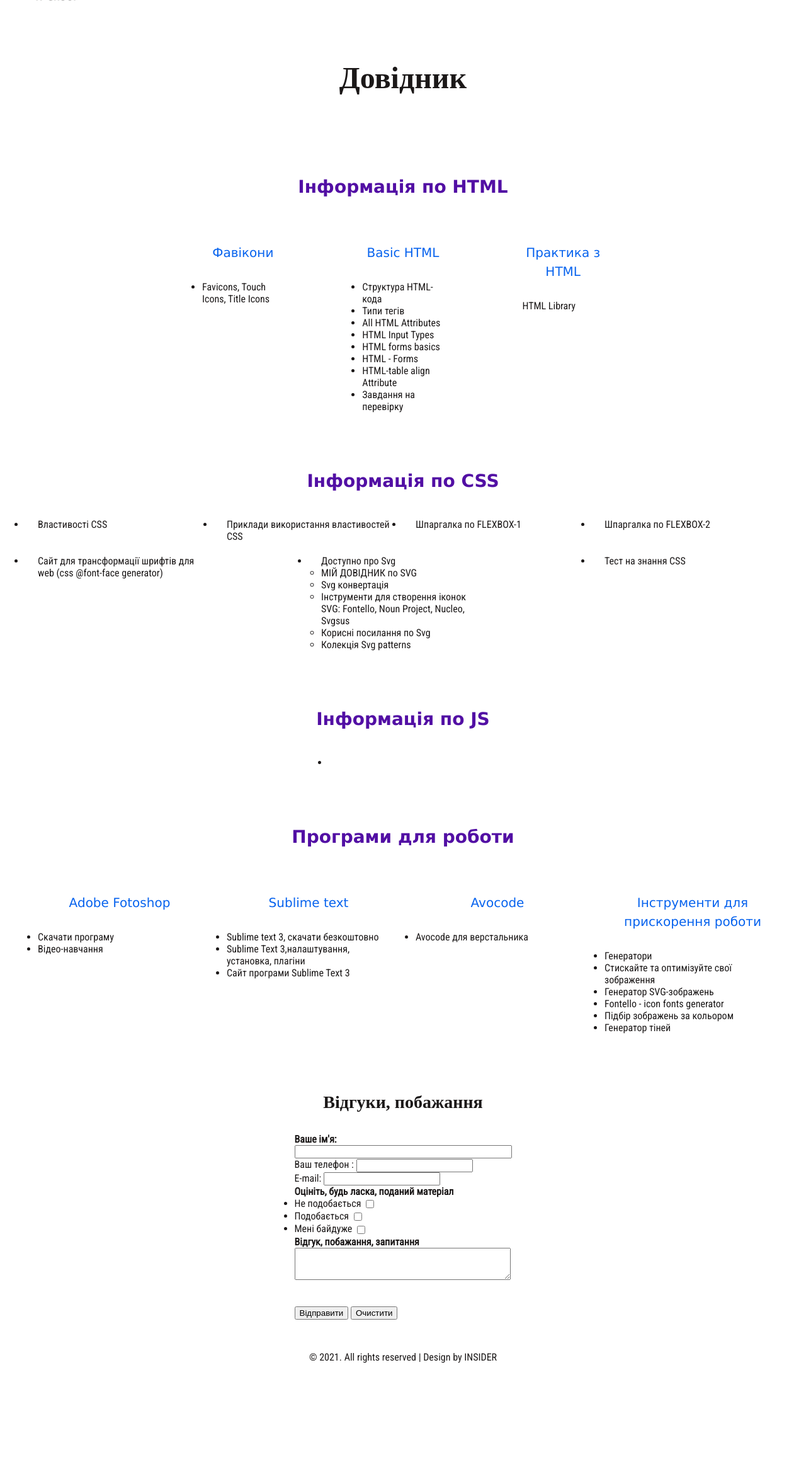
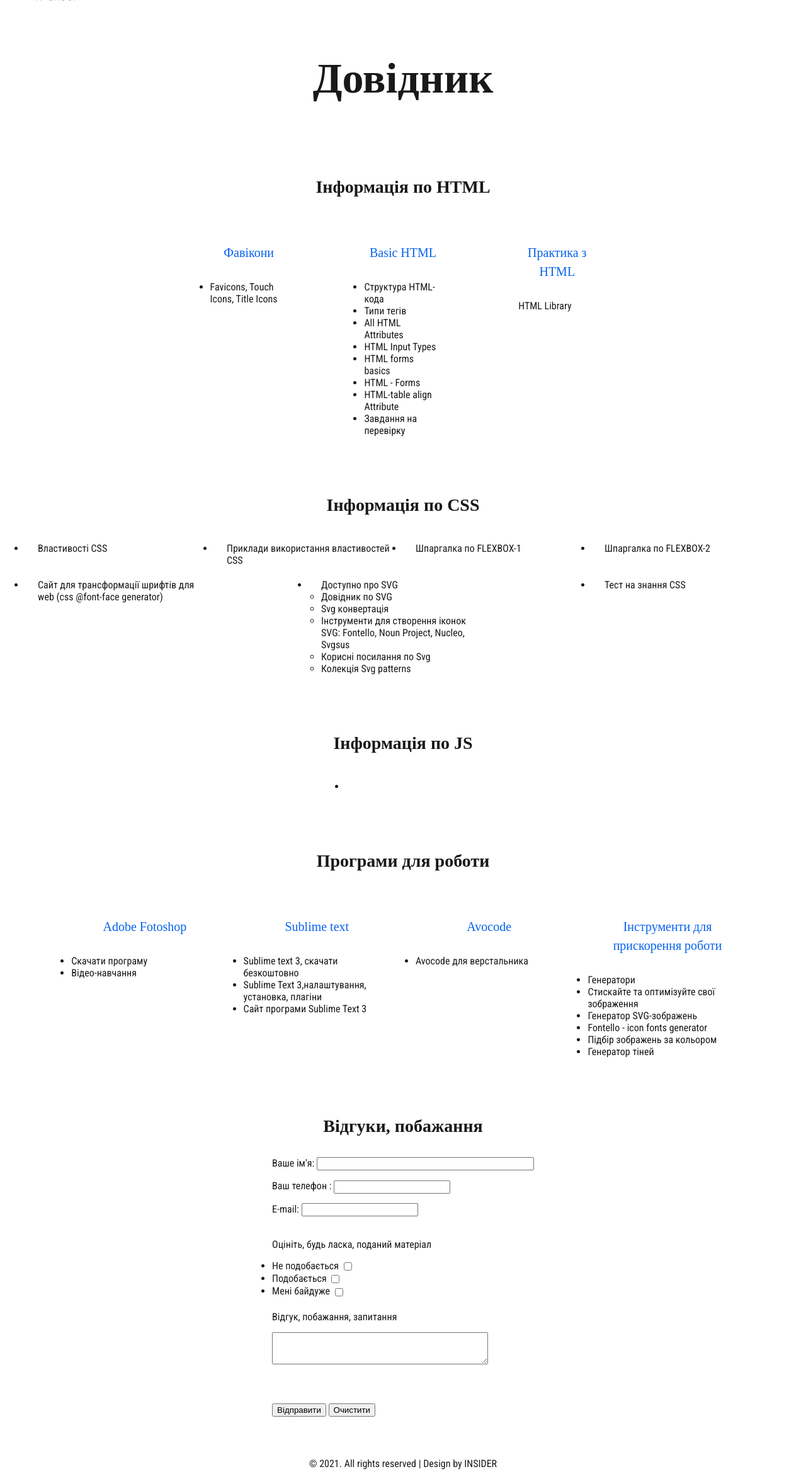
Before and after one commit to ruslankravchuk/ITBRO, a PHP site: page / in a window 1280 px wide. Shown: the part 100-2448 px from the top of the page at 63% size. Before the commit the page ends 2264 px from the top, so only its background shows below. Run offline with PHP 8.4, Linux system fonts and the light colour scheme.

Commit message:
work with styles

```diff
--- a/lesson_2/directory_lesson/css/style.css
+++ b/lesson_2/directory_lesson/css/style.css
@@ -45,7 +45,7 @@
 .title {
   font-family: 'spaceagecyrillic';
   padding: 100px 0;
-  font-size: 48px;
+  font-size: 68px;
   line-height: 48px;
   font-weight: 700;
   text-align: center;
@@ -69,6 +69,11 @@
   line-height: 30px;
   font-weight: 400;
   width: 100%;
+  color: #0763EE;
+}
+
+p {
+  margin-bottom: 15px;
 }
 
 section {
@@ -83,6 +88,11 @@
   line-height: 22px;
   padding: 29px 45px;
 }
+
+fieldset {
+  margin-bottom: 20px;
+}
+
 
 .header__inner {
   display: flex;
@@ -137,6 +147,6 @@
   padding-right: 0;
 }
 
-.items {
-  /* width: 33,3%; */
+.dir__copy-text {
+  text-align: center;
 }
--- a/lesson_2/directory_lesson/index.html
+++ b/lesson_2/directory_lesson/index.html
@@ -72,25 +72,25 @@
       <div class="container">
         <div class="dir__sec" id="DirHTML">
           <div class="dir__sec-top">
-            <h2 class="dir__sec-title" style="font-family:verdana;color:#520FA4;">
+            <h2 class="dir__sec-title" >
             Інформація по HTML
             </h2>
           </div>
           <div class="dir__sec-item">
             <div class="dir__sec-items items">
-              <h3 class="dir__sec-title2" style="font-family:verdana;color:#0763EE;">
+              <h3 class="dir__sec-title2" >
                 Фавікони
               </h3>
               <ul>
                 <li>
-                  <a target="__blank" href="https://css-tricks.com/favicon-quiz/">
+                  <a target="_blank" href="https://css-tricks.com/favicon-quiz/">
                     Favicons, Touch Icons, Title Icons
                   </a>
                 </li>
               </ul>
             </div>
             <div class="dir__sec-items items">
-              <h3 class="dir-sec-title2" style="font-family:verdana;color:#0763EE;">
+              <h3 class="dir-sec-title2" >
               Basic HTML
               </h3>
               <ul>
@@ -137,7 +137,7 @@
               </ul>
             </div>
             <div class="dir__sec-items items">
-              <h3 class="dir-sec-title2" style="font-family:verdana;color:#0763EE;">
+              <h3 class="dir-sec-title2" >
               Практика з HTML
               </h3>
               <a target="_blank" href="index_linklibrary.html">
@@ -153,7 +153,7 @@
       <div class="container">
         <div class="dir__sec" id="DirCss">
           <div class="dir__sec-top">
-            <h2 class="dir__sec-title" style="font-family:verdana;color:#520FA4;">
+            <h2 class="dir__sec-title" >
               Інформація по CSS
             </h2>
           </div>
@@ -185,7 +185,7 @@
             </li>
             <li class="dir__sec-items">
               <a target="_blank" class="dir__sec-links" href="http://css.yoksel.ru/tags/#svg">
-                Доступно про Svg
+                Доступно про SVG
               </a>
               <ul>
                 <!-- <li>
@@ -195,7 +195,7 @@
                   </a>
                 </li> -->
                 <li>
-                  <a target="_blank" class="dir__sec-links" href="../2/directorysvg/dirsvg.html">МІЙ ДОВІДНИК по SVG</a>
+                  <a target="_blank" class="dir__sec-links" href="../2/directorysvg/dirsvg.html">Довідник по SVG</a>
                 </li>
                 <li>
                   <a target="_blank" class="dir__sec-links" href="https://jakearchibald.github.io/svgomg/">
@@ -243,7 +243,7 @@
       <div class="container">
         <div class="dir__sec" id="DirJs">
           <div class="dir__sec-top">
-            <h2 class="dir__sec-title" style="font-family:verdana;color:#520FA4;">
+            <h2 class="dir__sec-title" >
               Інформація по JS
             </h2>
           </div>
@@ -266,13 +266,13 @@
       <div class="container">
         <div class="dir__sec" id="DirPrograms">
           <div class="dir__sec-top">
-            <h2 class="dir__sec-title" style="font-family:verdana;color:#520FA4;">
+            <h2 class="dir__sec-title" >
             Програми для роботи
           </h2>
           </div>
           <div class="dir__sec-item">
             <div class="dir__sec-items">
-              <h3 class="dir__sec-title2" style="font-family:verdana;color:#0763EE;">
+              <h3 class="dir__sec-title2" >
             Adobe Fotoshop
               </h3>
               <ul>
@@ -289,7 +289,7 @@
               </ul>
             </div>
             <div class="dir__sec-items">
-              <h3 class="dir__sec-title2" style="font-family:verdana;color:#0763EE;">
+              <h3 class="dir__sec-title2" >
                  Sublime text
               </h3>
               <ul>
@@ -311,7 +311,7 @@
               </ul>
             </div>
             <div class="dir__sec-items">
-              <h3 class="dir-sec-title2" style="font-family:verdana;color:#0763EE;">
+              <h3 class="dir-sec-title2" >
               Avocode
               </h3>
               <ul>
@@ -323,7 +323,7 @@
               </ul>
             </div>
             <div class="dir__sec-items">
-              <h3 class="dir__sec-title2" style="font-family:verdana;color:#0763EE;">
+              <h3 class="dir__sec-title2" >
                 Інструменти для прискорення роботи
               </h3>
               <ul>
@@ -372,13 +372,13 @@
     <section>
       <div class="container">
         <div>
-          <h2 class="dir__sec-title' style="font-family:verdana;color:#520FA4;">
+          <h2 class="dir__sec-title" >
             Відгуки, побажання
           </h2>
           <form name="review" method="post" action="#">
             <fieldset title='Контактні дані'>
               <p>
-                <b>Ваше ім'я:</b><br>
+                Ваше ім'я:
                 <input type="text" size="40">
               </p>
               <p>
@@ -396,7 +396,8 @@
             </fieldset>
             <fieldset title="Емоції">
               <p>
-                <b>Оцініть, будь ласка, поданий матеріал</b>
+                Оцініть, будь ласка, поданий матеріал
+              </p>
                 <ul>
                   <li>
                     <label for="angry">
@@ -417,13 +418,12 @@
                     <input type="checkbox" name="ambivalent" id="ambivalent" value="ambivalent">
                   </li>
                 </ul>
-              </p>
             </fieldset>
             <fieldset title="Коментар">
               <p>
-                <b>Відгук, побажання, запитання</b><Br>
-                <textarea name="comment" cols="40" rows="3"></textarea>
+                Відгук, побажання, запитання
               </p>
+              <textarea name="comment" cols="40" rows="3"></textarea>
             </fieldset>
             <br>
             <br>
@@ -440,8 +440,8 @@
 	<!--//main-->
 	<!--footer-->
 	<footer class='footer'>
-		<div class='dir-copy'>
-			<p class="dir-copy-text" align="center"> © 2021. All rights reserved | Design by INSIDER</p>
+		<div class='dir__copy'>
+			<p class="dir__copy-text" > © 2021. All rights reserved | Design by INSIDER</p>
 		</div>
 	</footer>
 	<!--//footer-->
```
